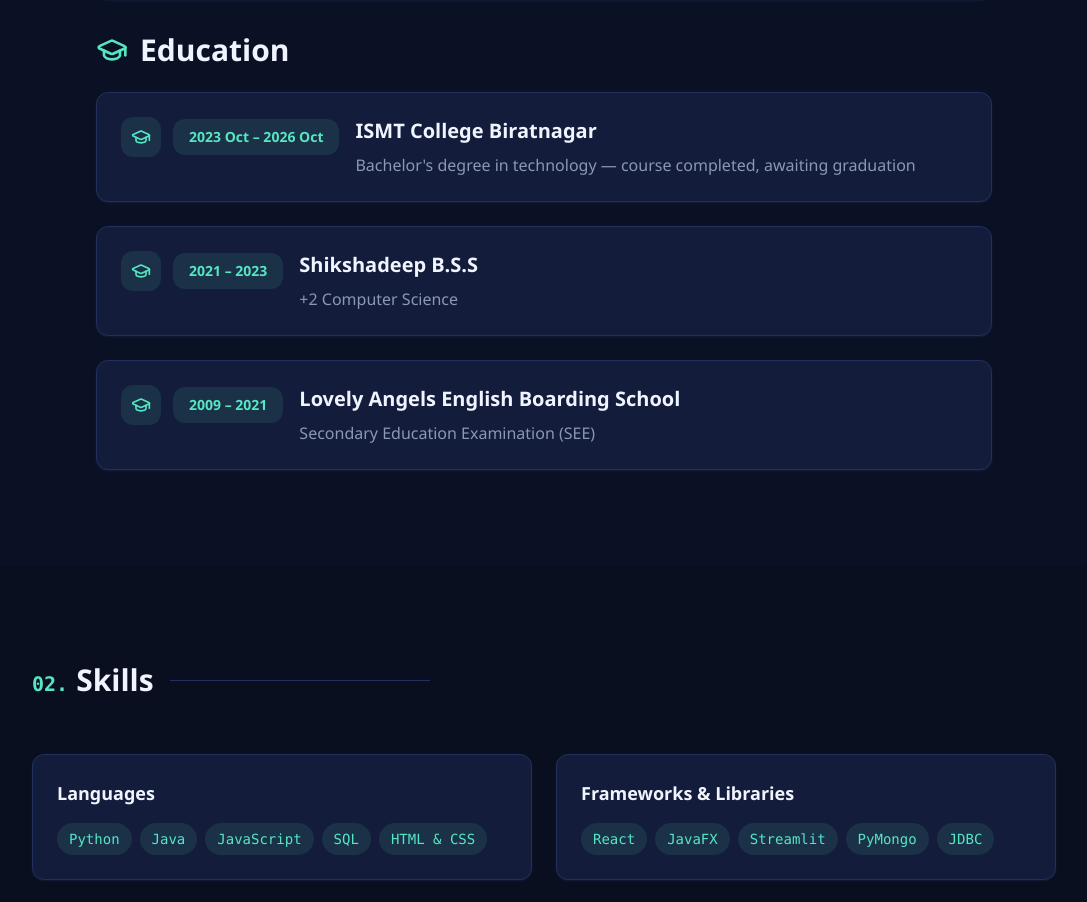
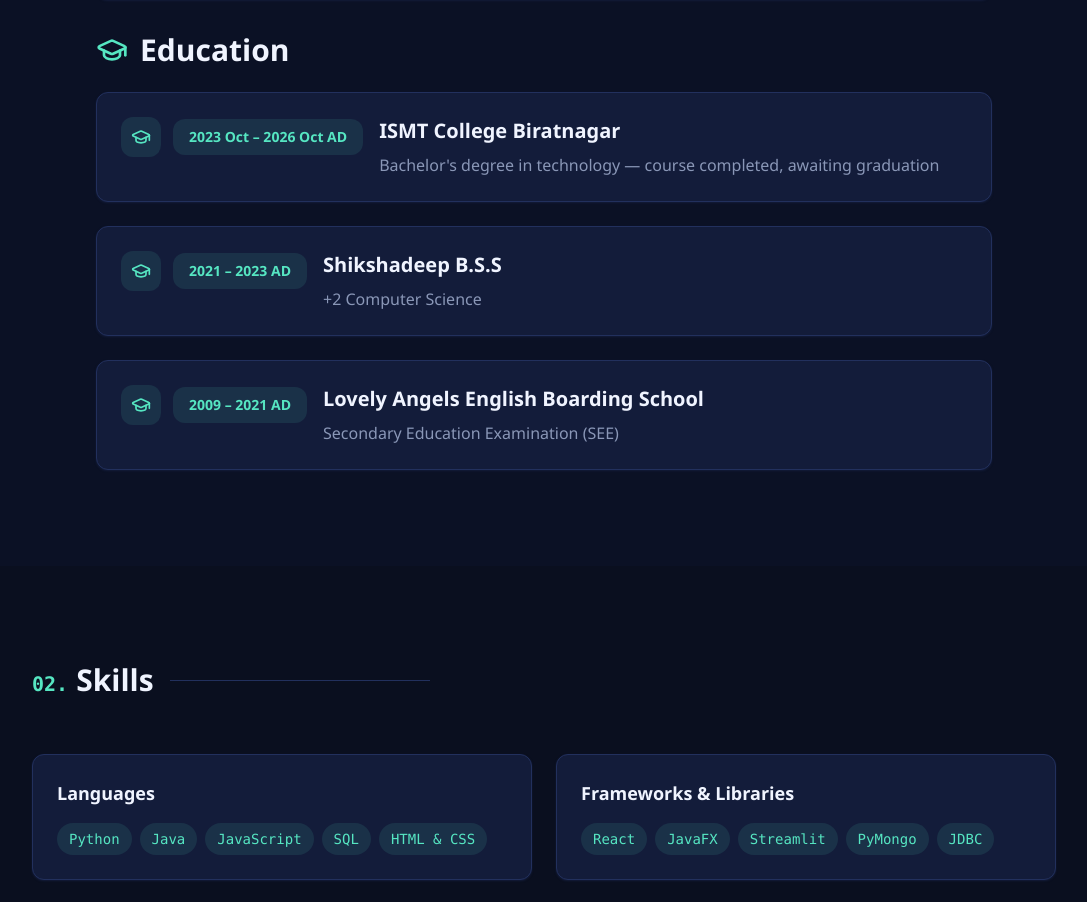
Before and after one commit to Ryuki-XD/Ryuki-XD.github.io, a React (Vite) app: page / in a window 1280 px wide. Shown: the part 1150-2052 px from the top of the page, without its empty margins (96-1183 px from the left). Built offline with nearby package versions, Linux system fonts and the light colour scheme; the HTML template or start-up script is replaced by a standard one.

Commit message:
Add AD suffix to education years

```diff
--- a/src/components/About.tsx
+++ b/src/components/About.tsx
@@ -5,19 +5,19 @@ import SectionTitle from "./SectionTitle";
 const About = () => {
   const education = [
     {
-      period: "2023 Oct – 2026 Oct",
+      period: "2023 Oct – 2026 Oct AD",
       institution: "ISMT College Biratnagar",
       description: "Bachelor's degree in technology — course completed, awaiting graduation",
       url: "https://ismt.edu.np/",
     },
     {
-      period: "2021 – 2023",
+      period: "2021 – 2023 AD",
       institution: "Shikshadeep B.S.S",
       description: "+2 Computer Science",
       url: "https://www.shikshadeep.edu.np/",
     },
     {
-      period: "2009 – 2021",
+      period: "2009 – 2021 AD",
       institution: "Lovely Angels English Boarding School",
       description: "Secondary Education Examination (SEE)",
       url: "https://school.baburamphuyal.com.np/",
```
